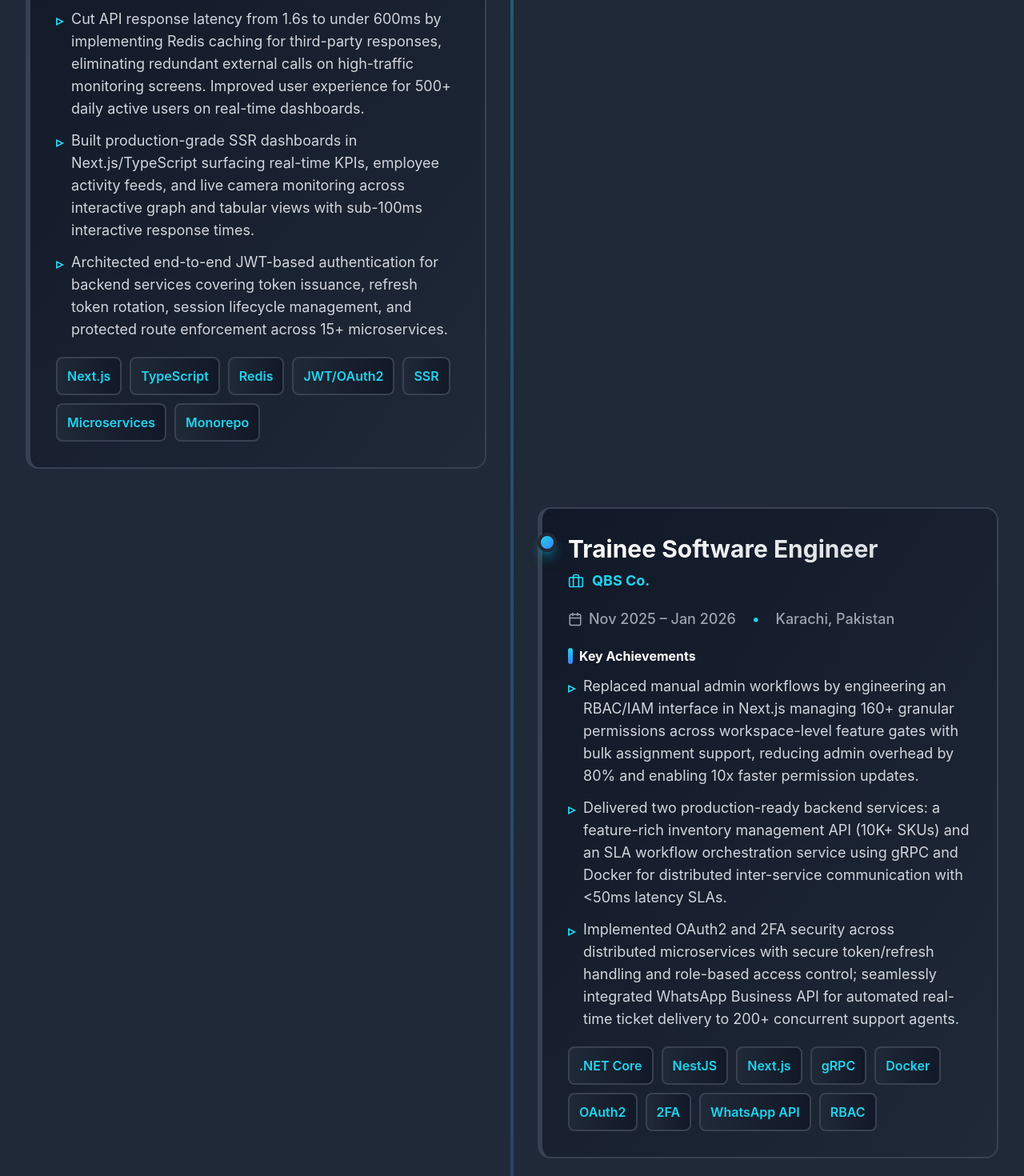
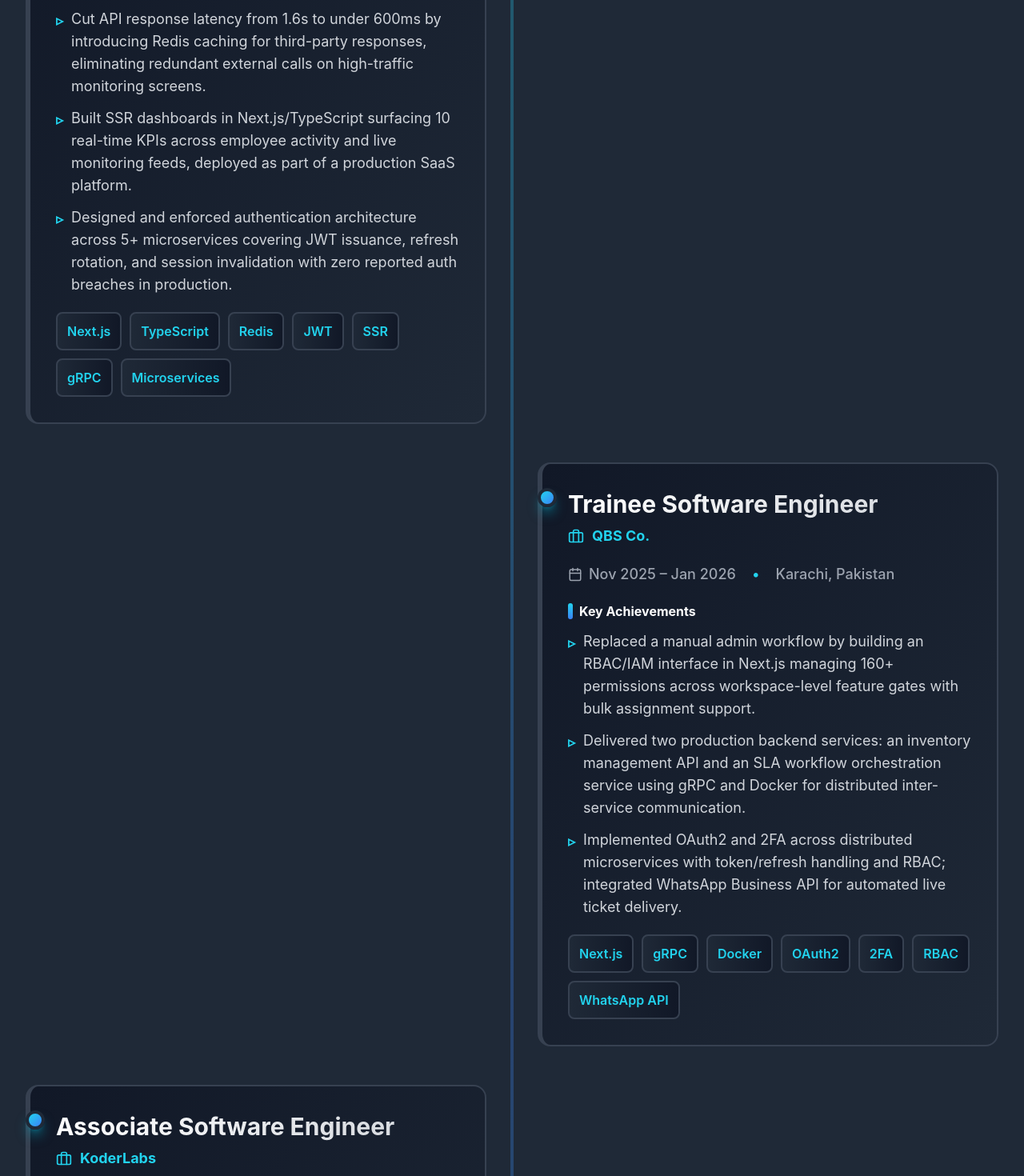
Before and after one commit to Muhammad-Taqi-Dev/DevFolioX, a Next.js app: page / in a window 1280 px wide. Shown: the part 2300-3770 px from the top of the page at 80% size. Built offline with nearby package versions, Linux system fonts and the light colour scheme.

Commit message:
Refactor Experience section and update resume with enhanced achievements, technologies, and project descriptions for clarity and impact.

```diff
--- a/components/sections/Experience.tsx
+++ b/components/sections/Experience.tsx
@@ -1,62 +1,94 @@
 "use client";
 
-import { motion } from 'framer-motion';
-import { FiBriefcase, FiCalendar } from 'react-icons/fi';
-import SectionWrapper from '../SectionWrapper';
+import { motion } from "framer-motion";
+import { FiBriefcase, FiCalendar } from "react-icons/fi";
+import SectionWrapper from "../SectionWrapper";
 
 const Experience = () => {
   const experiences = [
     {
-      company: 'QBS Co.',
-      position: 'Associate Software Engineer',
-      period: 'Feb 2026 – Present',
-      location: 'Karachi, Pakistan',
+      company: "QBS Co.",
+      position: "Associate Software Engineer",
+      period: "Feb 2026 – Present",
+      location: "Karachi, Pakistan",
       achievements: [
-        'Cut API response latency from 1.6s to under 600ms by implementing Redis caching for third-party responses, eliminating redundant external calls on high-traffic monitoring screens. Improved user experience for 500+ daily active users on real-time dashboards.',
-        'Built production-grade SSR dashboards in Next.js/TypeScript surfacing real-time KPIs, employee activity feeds, and live camera monitoring across interactive graph and tabular views with sub-100ms interactive response times.',
-        'Architected end-to-end JWT-based authentication for backend services covering token issuance, refresh token rotation, session lifecycle management, and protected route enforcement across 15+ microservices.',
+        "Cut API response latency from 1.6s to under 600ms by introducing Redis caching for third-party responses, eliminating redundant external calls on high-traffic monitoring screens.",
+        "Built SSR dashboards in Next.js/TypeScript surfacing 10 real-time KPIs across employee activity and live monitoring feeds, deployed as part of a production SaaS platform.",
+        "Designed and enforced authentication architecture across 5+ microservices covering JWT issuance, refresh rotation, and session invalidation with zero reported auth breaches in production.",
       ],
-      technologies: ['Next.js', 'TypeScript', 'Redis', 'JWT/OAuth2', 'SSR', 'Microservices', 'Monorepo'],
-      color: 'cyan',
+      technologies: [
+        "Next.js",
+        "TypeScript",
+        "Redis",
+        "JWT",
+        "SSR",
+        "gRPC",
+        "Microservices",
+      ],
+      color: "cyan",
     },
     {
-      company: 'QBS Co.',
-      position: 'Trainee Software Engineer',
-      period: 'Nov 2025 – Jan 2026',
-      location: 'Karachi, Pakistan',
+      company: "QBS Co.",
+      position: "Trainee Software Engineer",
+      period: "Nov 2025 – Jan 2026",
+      location: "Karachi, Pakistan",
       achievements: [
-        'Replaced manual admin workflows by engineering an RBAC/IAM interface in Next.js managing 160+ granular permissions across workspace-level feature gates with bulk assignment support, reducing admin overhead by 80% and enabling 10x faster permission updates.',
-        'Delivered two production-ready backend services: a feature-rich inventory management API (10K+ SKUs) and an SLA workflow orchestration service using gRPC and Docker for distributed inter-service communication with <50ms latency SLAs.',
-        'Implemented OAuth2 and 2FA security across distributed microservices with secure token/refresh handling and role-based access control; seamlessly integrated WhatsApp Business API for automated real-time ticket delivery to 200+ concurrent support agents.',
+        "Replaced a manual admin workflow by building an RBAC/IAM interface in Next.js managing 160+ permissions across workspace-level feature gates with bulk assignment support.",
+        "Delivered two production backend services: an inventory management API and an SLA workflow orchestration service using gRPC and Docker for distributed inter-service communication.",
+        "Implemented OAuth2 and 2FA across distributed microservices with token/refresh handling and RBAC; integrated WhatsApp Business API for automated live ticket delivery.",
       ],
-      technologies: ['.NET Core', 'NestJS', 'Next.js', 'gRPC', 'Docker', 'OAuth2', '2FA', 'WhatsApp API', 'RBAC'],
-      color: 'cyan',
+      technologies: [
+        "Next.js",
+        "gRPC",
+        "Docker",
+        "OAuth2",
+        "2FA",
+        "RBAC",
+        "WhatsApp API",
+      ],
+      color: "cyan",
     },
     {
-      company: 'KoderLabs',
-      position: 'Associate Software Engineer',
-      period: 'Mar 2025 – Oct 2025',
-      location: 'Karachi, Pakistan',
+      company: "KoderLabs",
+      position: "Associate Software Engineer",
+      period: "Mar 2025 – Oct 2025",
+      location: "Karachi, Pakistan",
       achievements: [
-        'Slashed per-request database hits from 6–8 queries down to 2–3 by strategically refactoring service-layer logic to consolidate redundant database calls across 25+ endpoints, reducing query latency by 65% while maintaining 100% backward API compatibility.',
-        'Architected and deployed an async PDF document generation pipeline using Azure Queue Storage and SignalR, cutting average processing time from ∼1.6s to 400–500ms per document and enabling 10x higher concurrent throughput for 5K+ monthly document requests.',
-        'Boosted geospatial query performance by 25% through strategic PostGIS spatial extensions, advanced spatial indexing on 2M+ location records, and Google Maps API integration across a multi-tenant SaaS platform serving enterprise clients.',
-        'Engineered scalable backend modules and event-driven microservice integrations on NestJS/.NET Core platforms, leveraging Azure Functions for asynchronous order processing, payment reconciliation, and batch analytics at 10K+ requests/day.',
+        "Reduced per-request DB hits from 6--8 queries down to 2--3 by refactoring service-layer logic to consolidate redundant calls across multiple endpoints, preserving full API backward compatibility.",
+        "Eliminated a document generation bottleneck by building an async PDF pipeline with Azure Queue Storage and SignalR cutting processing time from ~1.6s to 400--500ms per document.",
+        "Improved geospatial query performance by 25% via PostGIS spatial extensions, optimised spatial indexing, and Google Maps API integration on a multi-tenant SaaS platform.",
       ],
-      technologies: ['NestJS', '.NET Core', 'PostgreSQL', 'PostGIS', 'Azure Functions', 'Azure Queue Storage', 'SignalR', 'Google Maps API'],
-      color: 'blue',
+      technologies: [
+        "NestJS",
+        ".NET Core",
+        "PostgreSQL",
+        "PostGIS",
+        "Azure Queue Storage",
+        "SignalR",
+        "Google Maps API",
+      ],
+      color: "blue",
     },
     {
-      company: 'QBS Co.',
-      position: '.NET Intern',
-      period: 'Dec 2024 – Mar 2025',
-      location: 'Karachi, Pakistan',
+      company: "QBS Co.",
+      position: ".NET Intern",
+      period: "Dec 2024 – Mar 2025",
+      location: "Karachi, Pakistan",
       achievements: [
-        'Built distributed microservices using Docker, gRPC, and CQRS, delivering Workspace Management, Live Monitoring, and Employee Tracking modules with 25% improved inter-service performance',
-        'Independently developed Product and SLA services for Ajeeks; implemented OAuth2 authentication with 2FA and a Neo4j-based recommendation engine with WhatsApp automation using multi-hop graph traversal',
+        "Built distributed microservices using Docker, gRPC, and CQRS, delivering Workspace Management, Live Monitoring, and Employee Tracking modules with 25% improved inter-service performance",
+        "Independently developed Product and SLA services for Ajeeks; implemented OAuth2 authentication with 2FA and a Neo4j-based recommendation engine with WhatsApp automation using multi-hop graph traversal",
       ],
-      technologies: ['.NET Core', 'Docker', 'gRPC', 'Neo4j', 'CQRS', 'Microservices', 'OAuth2', '2FA'],
-      color: 'cyan',
+      technologies: [
+        ".NET Core",
+        "Docker",
+        "gRPC",
+        "Neo4j",
+        "CQRS",
+        "Microservices",
+        "OAuth2",
+        "2FA",
+      ],
+      color: "cyan",
     },
   ];
 
@@ -72,7 +104,10 @@ const Experience = () => {
           className="text-center mb-12 md:mb-16"
         >
           <h2 className="text-4xl sm:text-5xl md:text-6xl lg:text-7xl font-bold mb-6">
-            Work <span className="bg-gradient-to-r from-cyan-400 to-blue-500 bg-clip-text text-transparent">Experience</span>
+            Work{" "}
+            <span className="bg-gradient-to-r from-cyan-400 to-blue-500 bg-clip-text text-transparent">
+              Experience
+            </span>
           </h2>
           <div className="w-24 h-1.5 bg-gradient-to-r from-cyan-400 to-blue-500 mx-auto rounded-full"></div>
         </motion.div>
@@ -90,7 +125,7 @@ const Experience = () => {
               viewport={{ once: true }}
               transition={{ duration: 0.6, delay: index * 0.2 }}
               className={`relative mb-8 md:mb-12 md:w-1/2 ${
-                index % 2 === 0 ? 'md:pr-8' : 'md:pl-8 md:ml-auto'
+                index % 2 === 0 ? "md:pr-8" : "md:pl-8 md:ml-auto"
               }`}
             >
               {/* Timeline Dot */}
@@ -99,12 +134,14 @@ const Experience = () => {
               {/* Content Card */}
               <div
                 className={`bg-gradient-to-br from-gray-900 to-gray-800 rounded-2xl p-6 md:p-8 border-l-[6px] ${
-                  exp.color === 'cyan' ? 'border-cyan-400' : 'border-blue-400'
+                  exp.color === "cyan" ? "border-cyan-400" : "border-blue-400"
                 } hover:shadow-2xl hover:shadow-cyan-500/30 transition-all duration-300 hover:scale-[1.02] group border-2 border-gray-700 hover:border-cyan-400/50`}
               >
                 {/* Company & Position */}
                 <div className="mb-4 md:mb-5">
-                  <h3 className="text-2xl md:text-3xl font-bold bg-gradient-to-r from-white to-gray-300 bg-clip-text text-transparent mb-2">{exp.position}</h3>
+                  <h3 className="text-2xl md:text-3xl font-bold bg-gradient-to-r from-white to-gray-300 bg-clip-text text-transparent mb-2">
+                    {exp.position}
+                  </h3>
                   <div className="flex items-center gap-2.5 text-cyan-400 font-bold text-base md:text-lg">
                     <FiBriefcase className="text-lg md:text-xl" />
                     <span>{exp.company}</span>
@@ -129,8 +166,13 @@ const Experience = () => {
                   </h4>
                   <ul className="space-y-2.5 md:space-y-3">
                     {exp.achievements.map((achievement, i) => (
-                      <li key={i} className="text-gray-300 text-base md:text-lg flex items-start leading-relaxed">
-                        <span className="text-cyan-400 text-lg font-bold mr-2 md:mr-2.5 mt-0.5">▹</span>
+                      <li
+                        key={i}
+                        className="text-gray-300 text-base md:text-lg flex items-start leading-relaxed"
+                      >
+                        <span className="text-cyan-400 text-lg font-bold mr-2 md:mr-2.5 mt-0.5">
+                          ▹
+                        </span>
                         <span>{achievement}</span>
                       </li>
                     ))}
```
Also changed, not shown: 1 other file (tests, documents, lock files or other folders).
